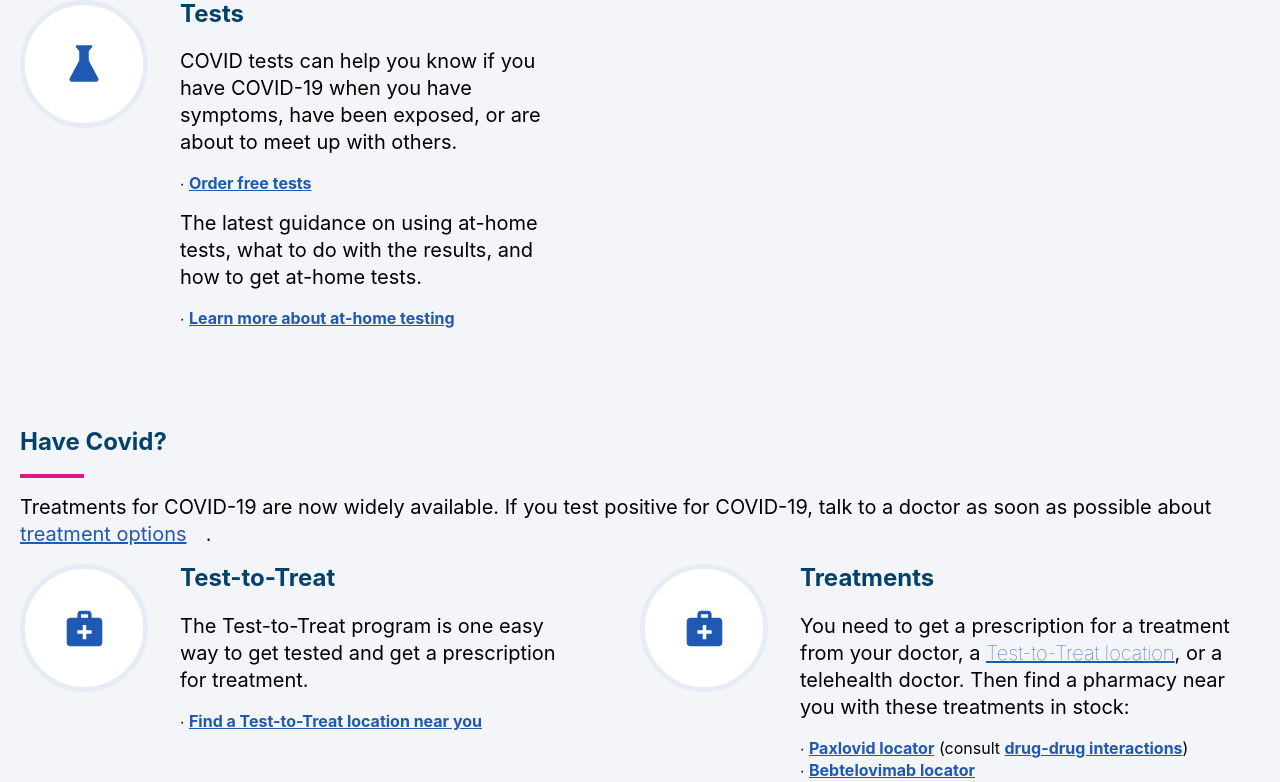
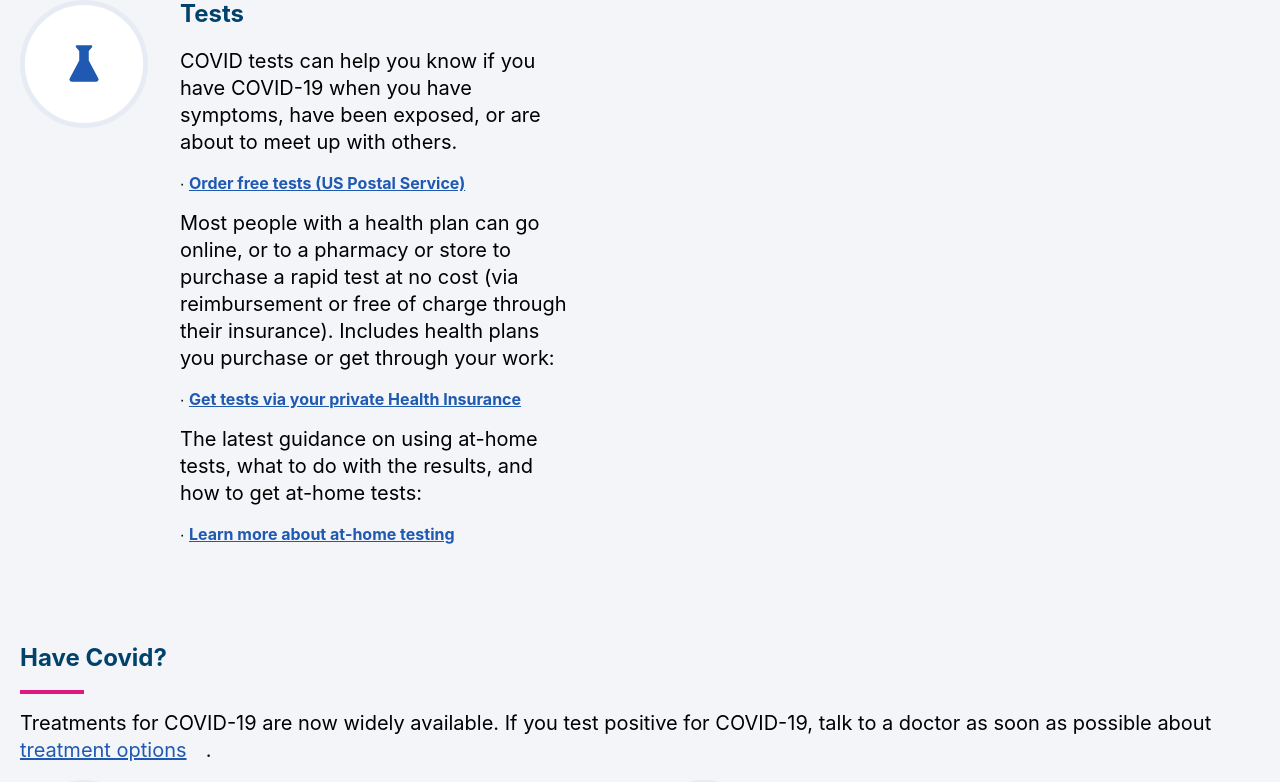
Before and after one commit to rrelyea/covid-safe, a React (Create React App) app: page / in a window 1280 px wide. Shown: the part 1509-2291 px from the top of the page. Built offline with nearby package versions, Linux system fonts and the light colour scheme.

Commit message:
add info about masks from insurance companies. fixes #5

```diff
--- a/src/App.js
+++ b/src/App.js
@@ -118,10 +118,12 @@ function App() {
                   <span>Tests</span>
                 </h3>
                 <p>COVID tests can help you know if you have COVID-&#8288;19 when you have symptoms, have been exposed, or are about to meet up with others.</p>
-                &#8729; <a href="https://covid.gov/tests" rel="noopener">Order free tests</a>
+                &#8729; <a href="https://covid.gov/tests" rel="noopener">Order free tests (US Postal Service)</a><br/>
+                <p>Most people with a health plan can go online, or to a pharmacy or store to purchase a rapid test at no cost (via reimbursement or free of charge through their insurance). Includes health plans you purchase or get through your work:</p>
+                &#8729; <a href="https://www.cms.gov/how-to-get-your-at-home-OTC-COVID-19-test-for-free" rel="noopener">Get tests via your private Health Insurance</a>
 
                 <p>
-                  The latest guidance on using at-home tests, what to do with the results, and how to get at-home tests.
+                  The latest guidance on using at-home tests, what to do with the results, and how to get at-home tests:
                 </p>
                 &#8729; <a href="https://www.cdc.gov/coronavirus/2019-ncov/testing/self-testing.html" rel="noopener">Learn more about at-home testing</a>
               </div>
```
